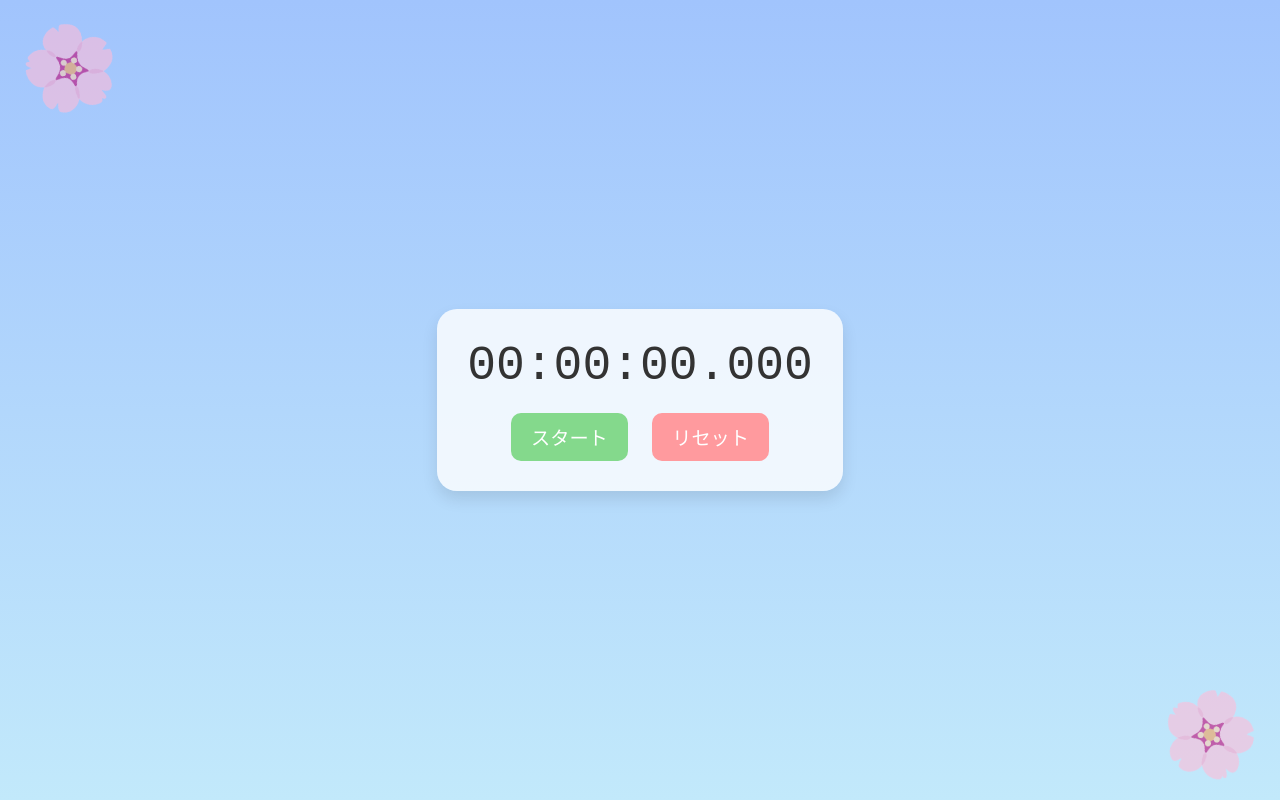
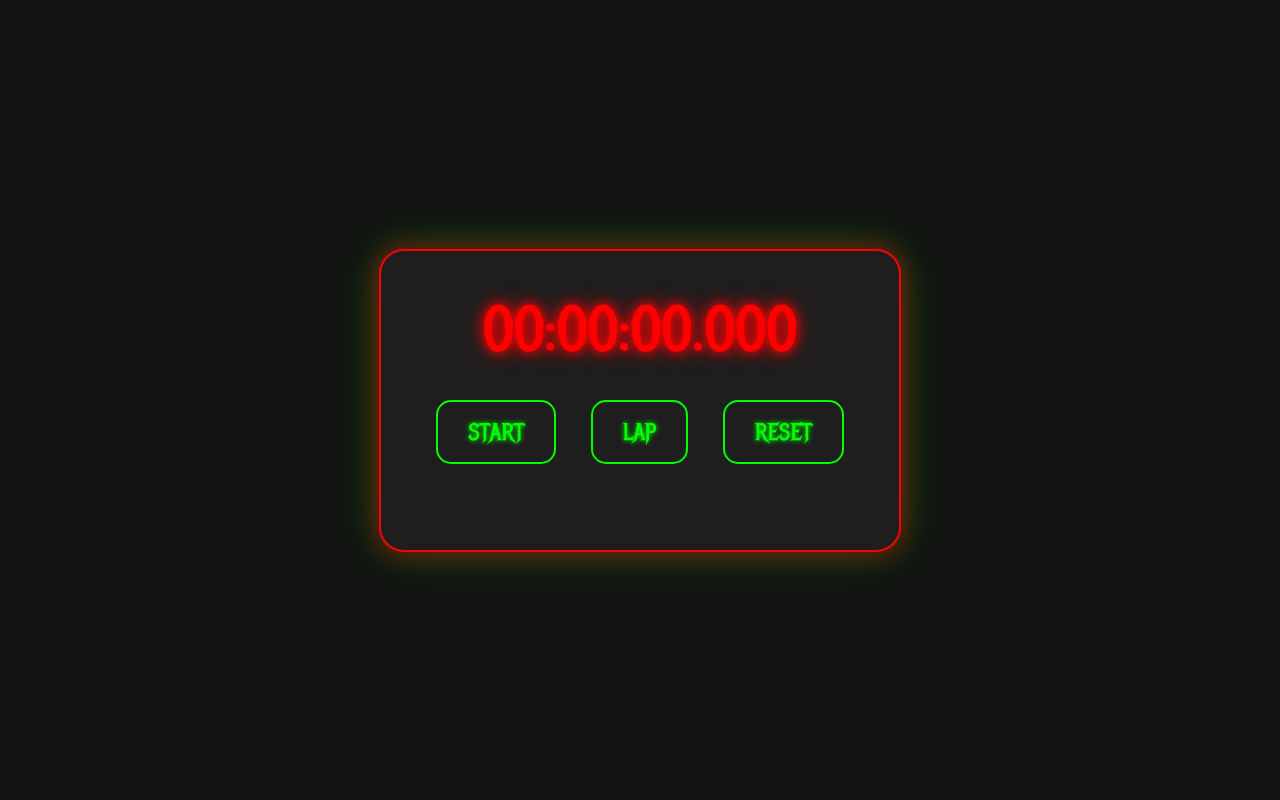
Before and after one commit to EMIKOOOooo/stopwatch, a plain HTML site: page index.html in a window 1280 px wide. Drawn offline with Linux system fonts and the light colour scheme.

Commit message:
0722ストップウォッチ

```diff
--- a/index.html
+++ b/index.html
@@ -3,16 +3,19 @@
 <head>
     <meta charset="UTF-8">
     <meta name="viewport" content="width=device-width, initial-scale=1.0">
-    <title>お花畑ストップウォッチ</title>
+    <title>ロックなストップウォッチ</title>
     <link rel="stylesheet" href="style.css">
+    <link href="https://fonts.googleapis.com/css2?family=Metal+Mania&display=swap" rel="stylesheet">
 </head>
 <body>
     <div class="stopwatch-container">
         <div id="display">00:00:00.000</div>
         <div class="buttons">
-            <button id="startStopBtn">スタート</button>
-            <button id="resetBtn">リセット</button>
+            <button id="startStopBtn">START</button>
+            <button id="lapBtn">LAP</button>
+            <button id="resetBtn">RESET</button>
         </div>
+        <ul id="laps"></ul>
     </div>
     <script src="script.js"></script>
 </body>
--- a/script.js
+++ b/script.js
@@ -1,10 +1,13 @@
 let startTime;
 let elapsedTime = 0;
 let timerInterval;
+let lapCounter = 1;
 
 const display = document.getElementById('display');
 const startStopBtn = document.getElementById('startStopBtn');
+const lapBtn = document.getElementById('lapBtn');
 const resetBtn = document.getElementById('resetBtn');
+const lapsList = document.getElementById('laps');
 
 function formatTime(time) {
     const date = new Date(time);
@@ -19,7 +22,7 @@ function startStop() {
         // Stop the timer
         clearInterval(timerInterval);
         timerInterval = null;
-        startStopBtn.textContent = 'スタート';
+        startStopBtn.textContent = 'START';
     } else {
         // Start the timer
         startTime = Date.now() - elapsedTime;
@@ -27,7 +30,16 @@ function startStop() {
             elapsedTime = Date.now() - startTime;
             display.textContent = formatTime(elapsedTime);
         }, 10);
-        startStopBtn.textContent = 'ストップ';
+        startStopBtn.textContent = 'STOP';
+    }
+}
+
+function lap() {
+    if (timerInterval) {
+        const lapTime = formatTime(elapsedTime);
+        const listItem = document.createElement('li');
+        listItem.textContent = `Lap ${lapCounter++}: ${lapTime}`;
+        lapsList.appendChild(listItem);
     }
 }
 
@@ -35,9 +47,12 @@ function reset() {
     clearInterval(timerInterval);
     timerInterval = null;
     elapsedTime = 0;
+    lapCounter = 1;
     display.textContent = formatTime(elapsedTime);
-    startStopBtn.textContent = 'スタート';
+    startStopBtn.textContent = 'START';
+    lapsList.innerHTML = '';
 }
 
 startStopBtn.addEventListener('click', startStop);
+lapBtn.addEventListener('click', lap);
 resetBtn.addEventListener('click', reset);
--- a/style.css
+++ b/style.css
@@ -1,78 +1,70 @@
 body {
     margin: 0;
-    font-family: 'Arial', sans-serif;
-    background: linear-gradient(to bottom, #a1c4fd, #c2e9fb);
+    font-family: 'Metal Mania', cursive;
+    background-color: #121212;
+    color: #e0e0e0;
     display: flex;
     justify-content: center;
     align-items: center;
     height: 100vh;
     overflow: hidden;
-    position: relative;
 }
 
 .stopwatch-container {
-    background-color: rgba(255, 255, 255, 0.8);
-    padding: 30px;
-    border-radius: 20px;
-    box-shadow: 0 8px 16px rgba(0,0,0,0.1);
+    background-color: #1e1e1e;
+    padding: 40px;
+    border-radius: 25px;
+    box-shadow: 0 0 25px rgba(255, 0, 0, 0.5), 0 0 50px rgba(0, 255, 0, 0.3);
     text-align: center;
-    z-index: 1;
+    border: 2px solid #ff0000;
 }
 
 #display {
-    font-size: 3em;
-    color: #333;
-    margin-bottom: 20px;
-    font-family: 'Courier New', Courier, monospace;
+    font-size: 4em;
+    color: #ff0000;
+    text-shadow: 0 0 10px #ff0000, 0 0 20px #ff0000;
+    margin-bottom: 30px;
 }
 
 .buttons button {
-    font-size: 1.2em;
-    padding: 10px 20px;
-    border: none;
-    border-radius: 10px;
+    font-family: 'Metal Mania', cursive;
+    font-size: 1.5em;
+    padding: 15px 30px;
+    border: 2px solid #00ff00;
+    border-radius: 15px;
     cursor: pointer;
-    color: white;
-    margin: 0 10px;
-    transition: background-color 0.3s, transform 0.2s;
+    color: #00ff00;
+    background-color: transparent;
+    margin: 0 15px;
+    transition: all 0.3s ease;
+    text-shadow: 0 0 5px #00ff00;
 }
 
-#startStopBtn {
-    background-color: #84d98c; /* Leaf Green */
-}
-
-#startStopBtn:hover {
-    background-color: #73c87b;
-}
-
-#resetBtn {
-    background-color: #ff9a9e; /* Flower Pink */
-}
-
-#resetBtn:hover {
-    background-color: #f78b8f;
+.buttons button:hover {
+    background-color: #00ff00;
+    color: #121212;
+    box-shadow: 0 0 20px #00ff00;
 }
 
 .buttons button:active {
     transform: scale(0.95);
 }
 
-/* Flower Decorations */
-body::before, body::after {
-    content: '🌸';
-    font-size: 5em;
-    position: absolute;
-    opacity: 0.6;
+#laps {
+    list-style: none;
+    padding: 0;
+    margin-top: 30px;
+    max-height: 150px;
+    overflow-y: auto;
+    color: #00ff00;
 }
 
-body::before {
-    top: 20px;
-    left: 20px;
-    transform: rotate(-15deg);
+#laps li {
+    font-size: 1.2em;
+    padding: 5px 0;
+    border-bottom: 1px dashed #444;
 }
 
-body::after {
-    bottom: 20px;
-    right: 20px;
-    transform: rotate(15deg);
+#laps li:last-child {
+    border-bottom: none;
 }
```
